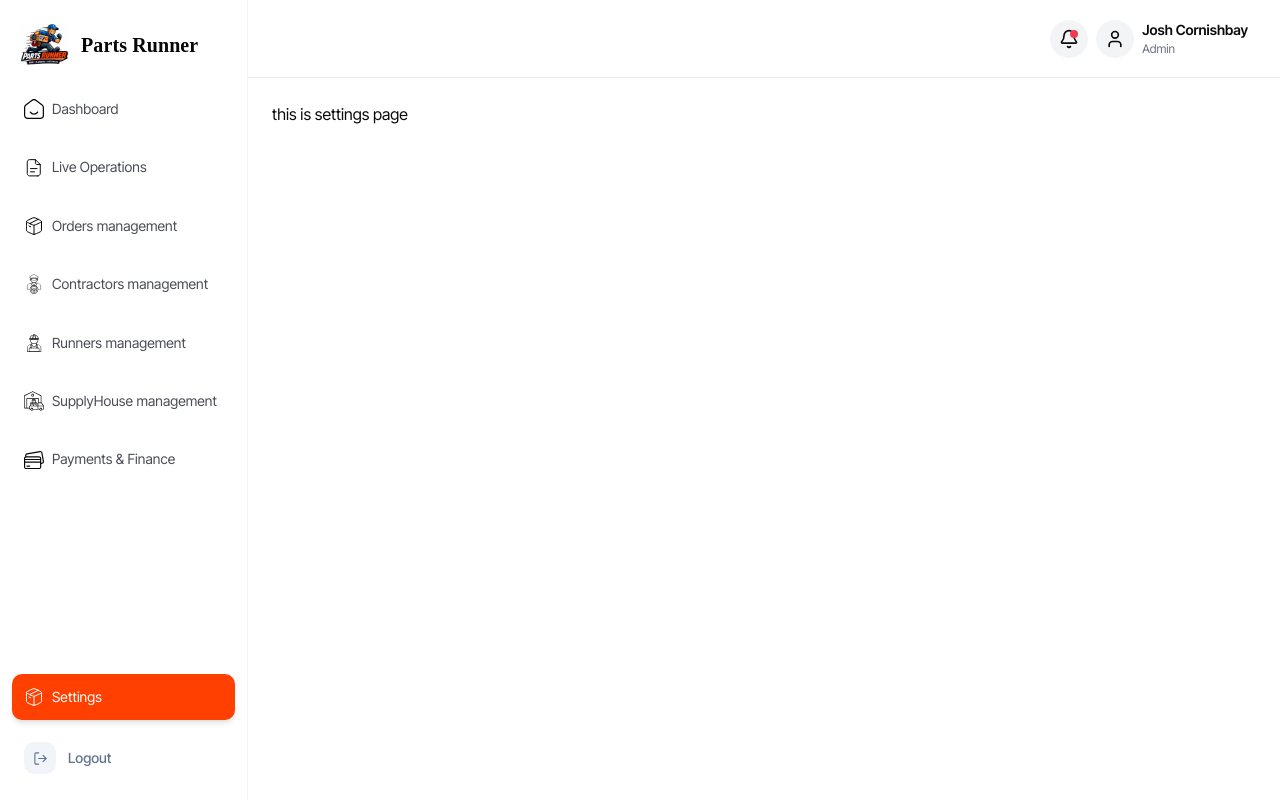
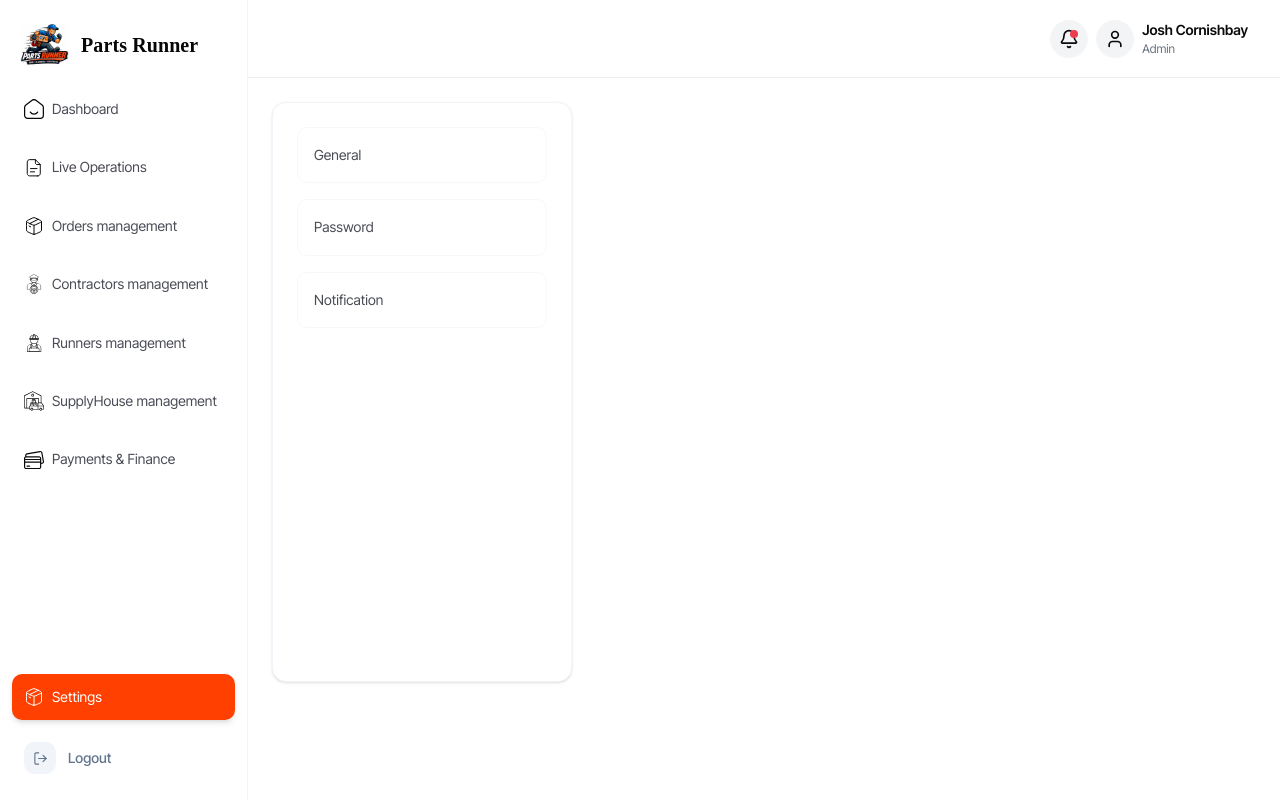
Before and after one commit to backbencherstudio/dan-weimer-dashboard, a Next.js app: page /settings in a window 1280 px wide. Built offline with nearby package versions, Linux system fonts and the light colour scheme.

Commit message:
setting setup

```diff
--- a/app/(dashboard)/settings/page.tsx
+++ b/app/(dashboard)/settings/page.tsx
@@ -1,5 +1,18 @@
-import React from "react";
+import SettingsSidebar from "@/components/pages/settings/SettingsSidebar";
+import { ReactNode } from "react";
 
-export default function page() {
-  return <div>this is settings page</div>;
-}
+
+
+export default function SettingLayout({ children }: { children: ReactNode }) {
+    return (
+      <div>
+
+        <section className="flex  gap-4">
+          <div className="shrink-0">
+            <SettingsSidebar />
+          </div>
+          <div className="flex-1">{children}</div>
+        </section>
+      </div>
+    );
+  }
--- a/components/pages/dashboard/RecentShipmentTable.tsx
+++ b/components/pages/dashboard/RecentShipmentTable.tsx
@@ -100,7 +100,7 @@ export default function RecentShipmentTable() {
           <h2 className="text-2xl font-bold text-[#1e293b] font-industry">
             Recent Shipment Activity
           </h2>
-          <button className="bg-[#FF4D00] hover:bg-[#e64500] text-white px-6 py-2.5 rounded-xl font-bold transition-all font-industry">
+          <button className="bg-[#FF4D00] hover:bg-[#e64500] text-white px-4.5 py-3 rounded-[8px] font-bold transition-all font-industry">
             See All
           </button>
         </div>
--- /dev/null
+++ b/components/pages/settings/CompanyInfo.tsx
@@ -0,0 +1,9 @@
+import React from 'react'
+
+export default function CompanyInfo() {
+  return (
+    <div>
+
+    </div>
+  )
+}
--- /dev/null
+++ b/components/pages/settings/DeliveryFeeConfig.tsx
@@ -0,0 +1,9 @@
+import React from 'react'
+
+export default function DeliveryFeeConfig() {
+  return (
+    <div>
+
+    </div>
+  )
+}
--- /dev/null
+++ b/components/pages/settings/Password.tsx
@@ -0,0 +1,9 @@
+import React from 'react'
+
+export default function Password() {
+  return (
+    <div>
+
+    </div>
+  )
+}
--- /dev/null
+++ b/components/pages/settings/SettingsSidebar.tsx
@@ -0,0 +1,38 @@
+"use client";
+
+import Link from "next/link";
+import { usePathname } from "next/navigation";
+import { cn } from "@/lib/utils"; // Assuming you have the standard Shadcn cn utility
+
+const links = [
+  { label: "General", href: "/settings/general" },
+  { label: "Password", href: "/settings/password" },
+  { label: "Notification", href: "/settings/notification" },
+];
+
+export default function SettingsSidebar() {
+  const pathname = usePathname();
+
+  // Defined styles based on your design variables
+  const normalCls = "flex items-center self-stretch border border-[#F6F8FA] p-4 rounded-[10px] text-[#4A4C56] text-sm font-normal leading-[160%] tracking-[0.07px] transition-all hover:bg-slate-50";
+
+  const activeCls = "flex items-center self-stretch border border-[#FFC4B0] bg-[#FFECE6] p-4 rounded-[10px] text-[#FF4000] text-sm font-medium leading-[160%] tracking-[0.07px]";
+
+  return (
+    <nav className="flex min-h-[calc(100vh-220px)] w-[300px] flex-col items-start gap-4 rounded-xl border border-solid border-slate-100 bg-white p-4 md:p-6 shadow-sm">
+      {links.map((link) => {
+        const isActive = pathname === link.href;
+
+        return (
+          <Link
+            key={link.href}
+            href={link.href}
+            className={isActive ? activeCls : normalCls}
+          >
+            {link.label}
+          </Link>
+        );
+      })}
+    </nav>
+  );
+}
--- a/components/reusable/StatusBadge.tsx
+++ b/components/reusable/StatusBadge.tsx
@@ -1,7 +1,7 @@
-import { cn } from "@/lib/utils"
+import { cn } from "@/lib/utils";
 
 // Define the available statuses as a type
-export type ShipmentStatus = "En Route" | "Delivered" | "Picked Up";
+export type ShipmentStatus = "En Route" | "Delivered" | "Picked Up" | "At Location";
 
 interface StatusBadgeProps {
   status: ShipmentStatus;
@@ -9,9 +9,10 @@ interface StatusBadgeProps {
 }
 
 const statusStyles: Record<ShipmentStatus, string> = {
-  "En Route": "bg-green-50 text-green-600 border-green-200",
-  "Delivered": "bg-orange-50 text-orange-600 border-orange-200",
+  "En Route": "bg-[#EFFFEF] text-[#06AD06] border-[#06AD06]",
+  Delivered: "bg-orange-50 text-orange-600 border-orange-200",
   "Picked Up": "bg-purple-50 text-purple-600 border-purple-200",
+  "At Location": "bg-blue-50 text-blue-600 border-blue-200",
 };
 
 export function StatusBadge({ status, className }: StatusBadgeProps) {
@@ -20,7 +21,7 @@ export function StatusBadge({ status, className }: StatusBadgeProps) {
       className={cn(
         "inline-flex items-center justify-center px-4 py-1.5 rounded-lg border text-xs font-semibold transition-colors",
         statusStyles[status],
-        className
+        className,
       )}
     >
       {status}
```
